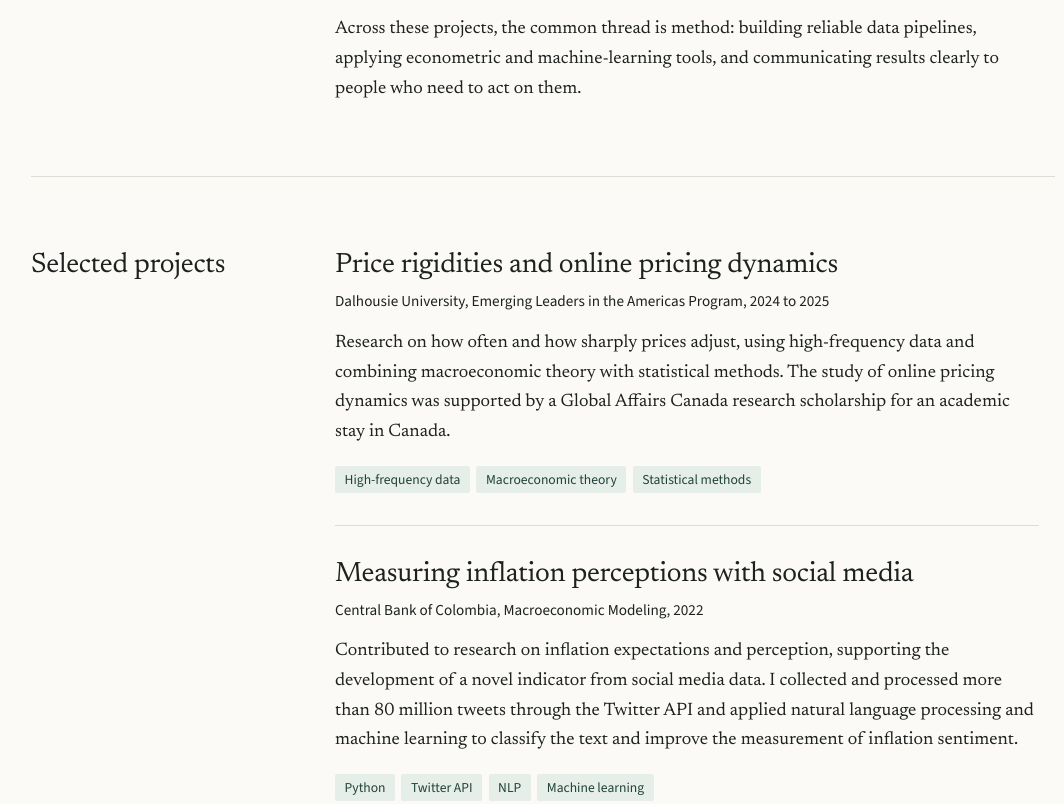
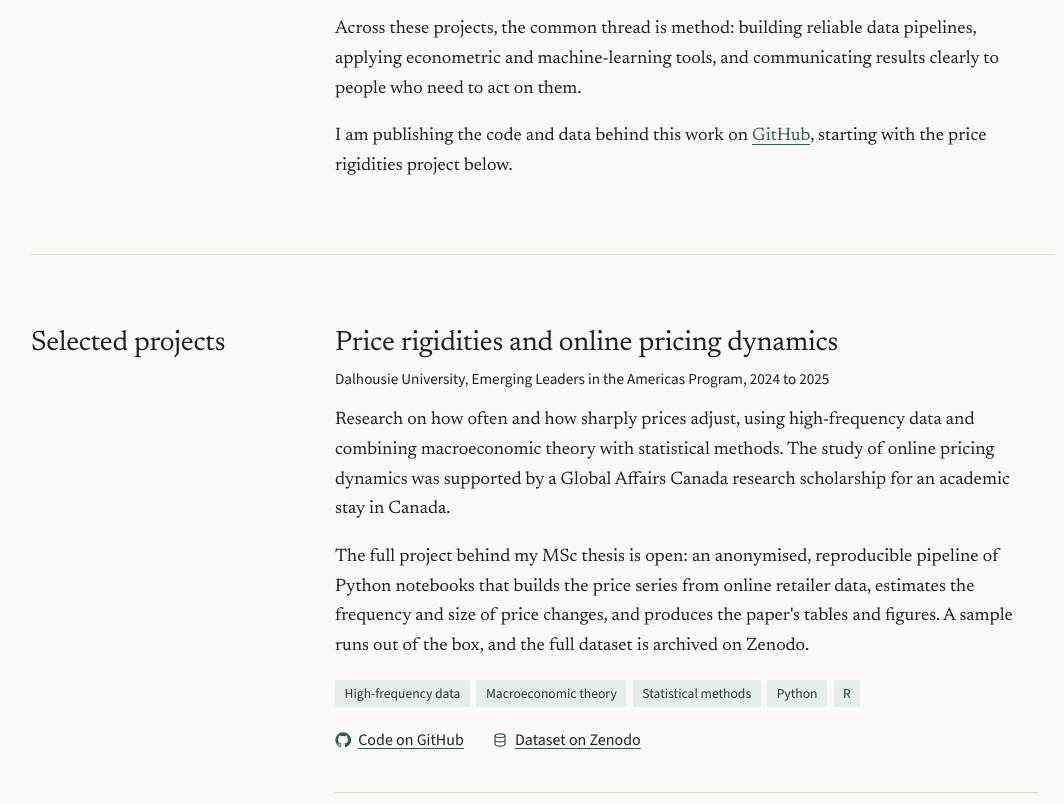
Before and after one commit to Davoroz/davoroz, a plain HTML site: page research.html in a window 1280 px wide. Shown: the part 742-1546 px from the top of the page, without its empty margins (97-1161 px from the left). Drawn offline with nearby package versions, Linux system fonts and the light colour scheme.

Commit message:
Add GitHub links and price-rigidities repo/dataset links

```diff
--- a/research.html
+++ b/research.html
@@ -44,6 +44,7 @@
           <p class="lede">My research brings microeconomic and macroeconomic questions to large, often unconventional data sources.</p>
           <p>As a Master in Development Economics student at Dalhousie University, I am deepening my training in development economics. This builds on earlier work in three areas: price rigidities and online pricing dynamics measured with high-frequency data; the perception of inflation, measured through social media text; and health economics, using administrative and healthcare records to support policy-relevant analysis.</p>
           <p>Across these projects, the common thread is method: building reliable data pipelines, applying econometric and machine-learning tools, and communicating results clearly to people who need to act on them.</p>
+          <p>I am publishing the code and data behind this work on <a href="https://github.com/davoroz" target="_blank" rel="noopener">GitHub</a>, starting with the price rigidities project below.</p>
         </div>
       </section>
 
@@ -56,8 +57,13 @@
             <h3>Price rigidities and online pricing dynamics</h3>
             <p class="project__meta">Dalhousie University, Emerging Leaders in the Americas Program, 2024 to 2025</p>
             <p>Research on how often and how sharply prices adjust, using high-frequency data and combining macroeconomic theory with statistical methods. The study of online pricing dynamics was supported by a Global Affairs Canada research scholarship for an academic stay in Canada.</p>
+            <p>The full project behind my MSc thesis is open: an anonymised, reproducible pipeline of Python notebooks that builds the price series from online retailer data, estimates the frequency and size of price changes, and produces the paper's tables and figures. A sample runs out of the box, and the full dataset is archived on Zenodo.</p>
             <ul class="tags" aria-label="Methods">
-              <li>High-frequency data</li><li>Macroeconomic theory</li><li>Statistical methods</li>
+              <li>High-frequency data</li><li>Macroeconomic theory</li><li>Statistical methods</li><li>Python</li><li>R</li>
+            </ul>
+            <ul class="project__links">
+              <li><a class="text-link" href="https://github.com/davoroz/price-rigidities-colombia" target="_blank" rel="noopener"><svg class="icon" viewBox="0 0 24 24" fill="currentColor" aria-hidden="true"><path d="M12 .5a11.5 11.5 0 0 0-3.64 22.41c.58.1.79-.25.79-.56v-2c-3.2.7-3.88-1.37-3.88-1.37-.53-1.33-1.28-1.69-1.28-1.69-1.05-.72.08-.7.08-.7 1.16.08 1.77 1.19 1.77 1.19 1.03 1.77 2.7 1.26 3.36.96.1-.75.4-1.26.73-1.55-2.55-.29-5.24-1.28-5.24-5.69 0-1.26.45-2.29 1.19-3.1-.12-.29-.52-1.46.11-3.05 0 0 .97-.31 3.17 1.18a11 11 0 0 1 5.77 0c2.2-1.49 3.17-1.18 3.17-1.18.63 1.59.23 2.76.11 3.05.74.81 1.19 1.84 1.19 3.1 0 4.42-2.7 5.4-5.26 5.68.41.36.78 1.06.78 2.14v3.17c0 .31.21.67.8.56A11.5 11.5 0 0 0 12 .5Z"/></svg>Code on GitHub</a></li>
+              <li><a class="text-link" href="https://doi.org/10.5281/zenodo.22926028" target="_blank" rel="noopener"><svg class="icon" viewBox="0 0 24 24" fill="none" stroke="currentColor" stroke-width="1.8" aria-hidden="true"><ellipse cx="12" cy="5.5" rx="7.5" ry="2.8"/><path d="M4.5 5.5v13c0 1.55 3.36 2.8 7.5 2.8s7.5-1.25 7.5-2.8v-13M4.5 12c0 1.55 3.36 2.8 7.5 2.8s7.5-1.25 7.5-2.8"/></svg>Dataset on Zenodo</a></li>
             </ul>
           </article>
 
@@ -170,6 +176,7 @@
       <ul>
         <li><a href="mailto:oaorozcod19@gmail.com">Email</a></li>
         <li><a href="https://www.linkedin.com/in/davoroz06/" target="_blank" rel="noopener">LinkedIn</a></li>
+        <li><a href="https://github.com/davoroz" target="_blank" rel="noopener">GitHub</a></li>
         <li><a href="assets/cv/David_Orozco_CV.pdf" download>CV (PDF)</a></li>
       </ul>
     </div>
--- a/styles.css
+++ b/styles.css
@@ -367,6 +367,16 @@ main { padding-top: var(--header-h); }
   margin-bottom: 0.9rem;
 }
 .project p { color: var(--ink); }
+.project__links {
+  list-style: none;
+  padding: 0;
+  margin: 1.25rem 0 0;
+  display: flex;
+  flex-wrap: wrap;
+  gap: 0.6rem 1.75rem;
+}
+.project__links a { display: inline-flex; align-items: center; gap: 0.45rem; }
+.project__links .icon { color: var(--accent); }
 
 .output-item {
   padding-left: 1.25rem;
@@ -493,7 +503,7 @@ main { padding-top: var(--header-h); }
   font-size: 0.95rem;
   color: var(--ink-faint);
 }
-.site-footer ul { list-style: none; display: flex; gap: 1.5rem; }
+.site-footer ul { list-style: none; display: flex; flex-wrap: wrap; gap: 0.5rem 1.5rem; }
 .site-footer a { color: var(--ink-soft); }
 .site-footer a:hover { color: var(--accent); }
 
```
Also changed, not shown: cv.html (+2 -0 lines), index.html (+6 -0 lines).
